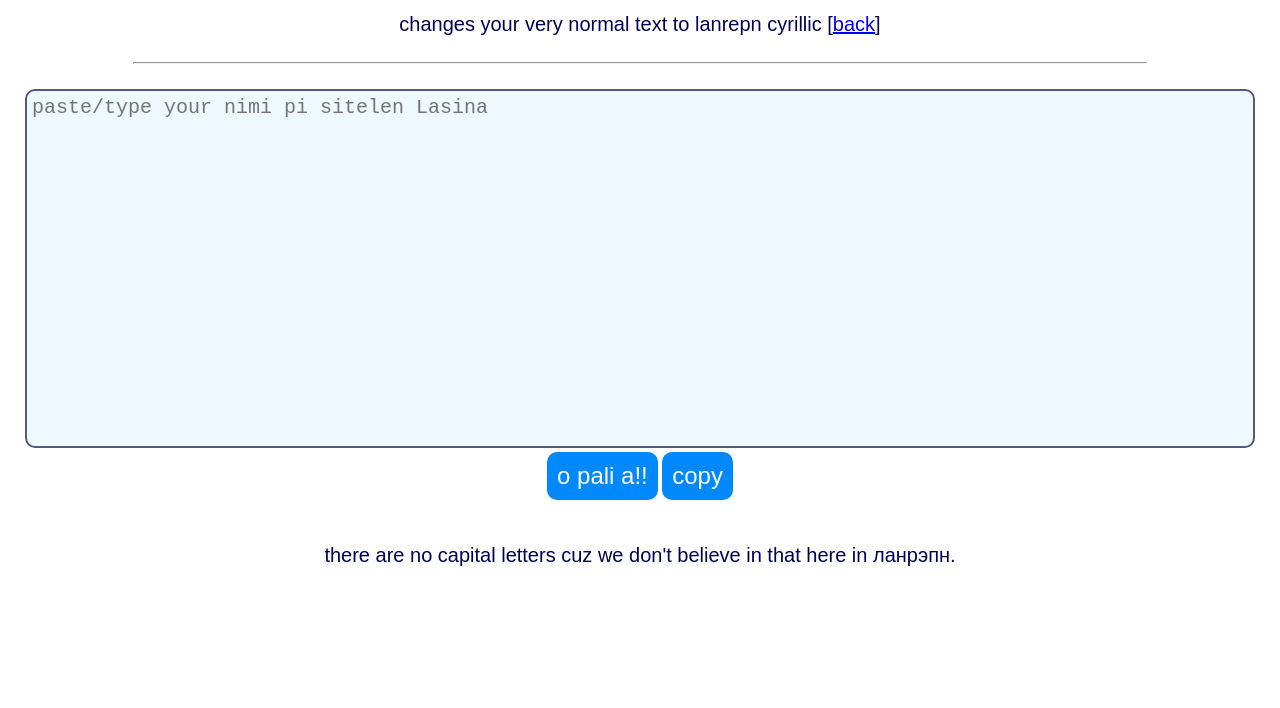
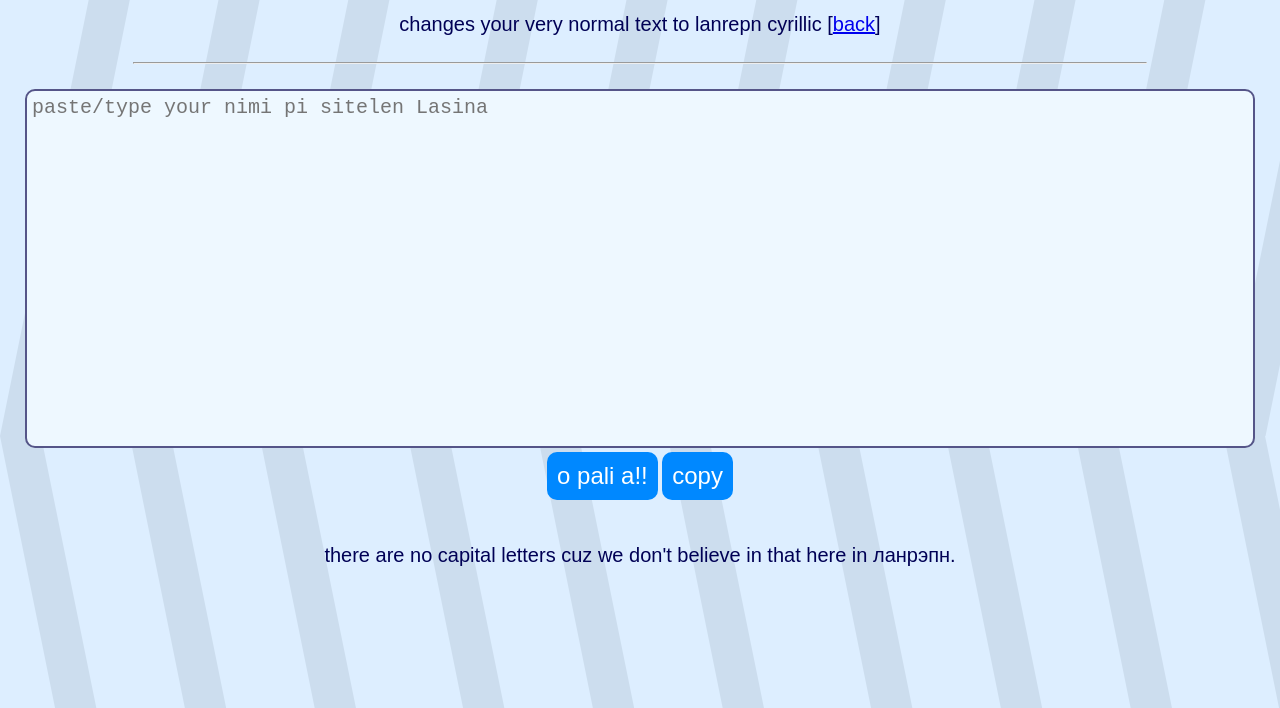
Before and after one commit to EvyGithub/evylahsCorner, a plain HTML site: page lanrepnCyrillic/index.html in a window 1280 px wide. Shown: the part 92-800 px from the top of the page. Drawn offline with Linux system fonts and the light colour scheme.

Commit message:
iamges update moment

```diff
--- a/lanrepnCyrillic/index.html
+++ b/lanrepnCyrillic/index.html
@@ -33,7 +33,7 @@
 body {
     font-family: Arial, Helvetica, sans-serif;
     text-align: center;
-    background-image: url("bgpattern.png");
+    background-image: url("/iamges/bgpattern.png");
     background-repeat: repeat;
     color: #000055;
 }
```
Also changed, not shown: bfMinimizerKinda/index.html (+1 -1 lines), iamges/bgpattern.png (renamed from bfMinimizerKinda/bgpattern.png).
